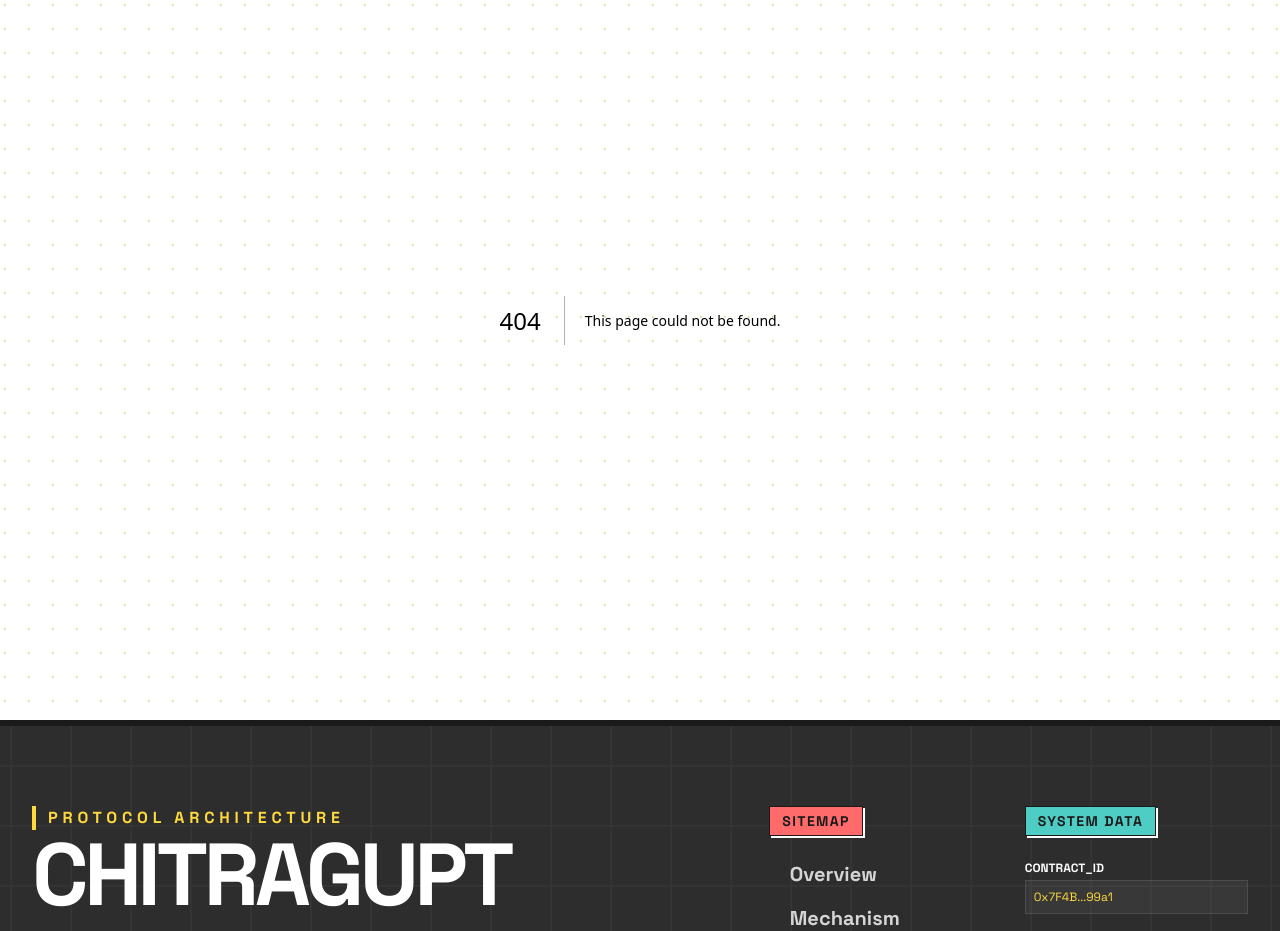
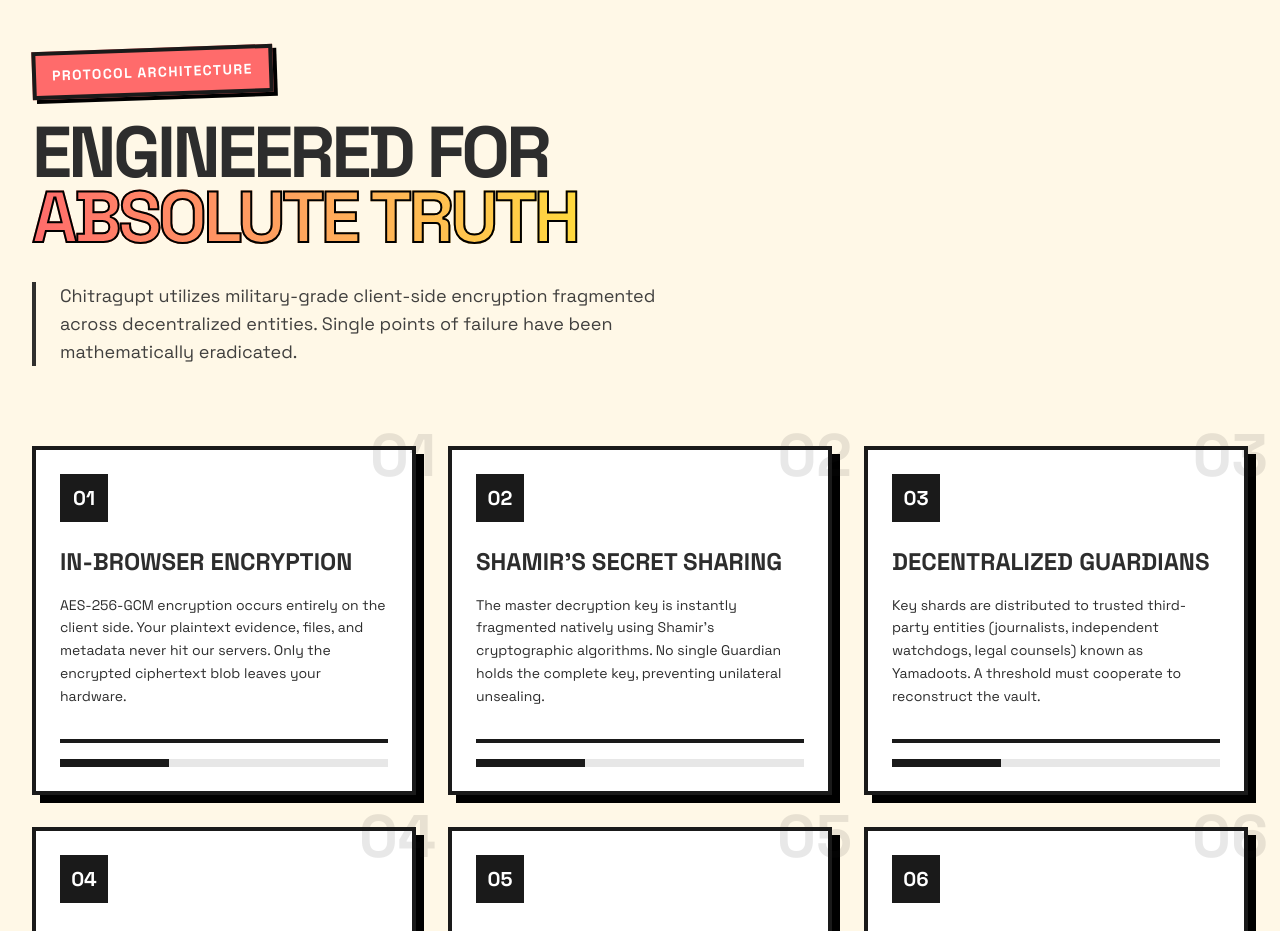
Before and after one commit to zynorex/chitragupt, a Next.js app in the folder frontend/: page /features in a window 1280 px wide. Before the commit this address had no page. Shown: the part 240-1171 px from the top of the page. Built offline with nearby package versions, Linux system fonts and the light colour scheme.

Commit message:
feat: add features page and navigation component with protocol branding

```diff
--- /dev/null
+++ b/frontend/src/app/features/page.tsx
@@ -0,0 +1,104 @@
+"use client";
+import React from "react";
+import Link from "next/link";
+
+const FeatureCard = ({ title, desc, number, color }: { title: string, desc: string, number: string, color: string }) => (
+  <div className={`border-4 border-black p-6 relative group bg-white hover:${color} transition-colors shadow-[8px_8px_0_0_#000]`}>
+    <div className="absolute -top-6 -right-6 text-6xl font-[var(--font-mono)] font-black text-black/10 group-hover:text-black/20 transition-all">
+      {number}
+    </div>
+    <div className="w-12 h-12 bg-black text-white flex items-center justify-center font-bold text-xl mb-6 font-[var(--font-mono)]">
+      {number}
+    </div>
+    <h3 className="text-2xl font-black mb-4 font-[var(--font-display)] uppercase">{title}</h3>
+    <p className="font-[var(--font-mono)] text-sm leading-relaxed">{desc}</p>
+    <div className="mt-8 border-t-4 border-black pt-4">
+      <div className="h-2 w-full bg-black/10">
+        <div className={`h-full bg-black w-1/3 group-hover:w-full transition-all duration-500`}></div>
+      </div>
+    </div>
+  </div>
+);
+
+export default function FeaturesPage() {
+  return (
+    <div className="min-h-screen bg-ivory pt-32 pb-24 text-charcoal overflow-hidden">
+      {/* Dynamic Background Elements */}
+      <div className="absolute top-20 left-10 w-64 h-64 bg-golden/20 rounded-full blur-3xl -z-10 mix-blend-multiply"></div>
+      <div className="absolute bottom-40 right-20 w-96 h-96 bg-cyan/20 rounded-full blur-3xl -z-10 mix-blend-multiply"></div>
+
+      <div className="max-w-7xl mx-auto px-4 sm:px-6 lg:px-8">
+
+        {/* Header Section */}
+        <div className="mb-20 text-center sm:text-left relative">
+          <div className="inline-block border-4 border-black bg-coral px-4 py-2 mb-6 shadow-[4px_4px_0_0_#000] rotate-[-2deg]">
+            <span className="font-[var(--font-mono)] text-white font-bold tracking-widest text-sm uppercase">Protocol Architecture</span>
+          </div>
+          <h1 className="text-5xl sm:text-7xl font-black uppercase font-[var(--font-display)] leading-[0.9] tracking-tighter mb-8">
+            Engineered For
+            <br />
+            <span className="text-transparent bg-clip-text bg-gradient-to-r from-coral to-golden stroke-black stroke-2" style={{ WebkitTextStroke: '2px black' }}>
+              Absolute Truth
+            </span>
+          </h1>
+          <p className="max-w-2xl font-[var(--font-mono)] text-lg border-l-4 border-black pl-6 opacity-90 mx-auto sm:mx-0">
+            Chitragupt utilizes military-grade client-side encryption fragmented across decentralized entities. Single points of failure have been mathematically eradicated.
+          </p>
+        </div>
+
+        {/* Features Grid */}
+        <div className="grid grid-cols-1 md:grid-cols-2 lg:grid-cols-3 gap-8">
+          <FeatureCard
+            number="01"
+            title="In-Browser Encryption"
+            desc="AES-256-GCM encryption occurs entirely on the client side. Your plaintext evidence, files, and metadata never hit our servers. Only the encrypted ciphertext blob leaves your hardware."
+            color="bg-cyan"
+          />
+          <FeatureCard
+            number="02"
+            title="Shamir's Secret Sharing"
+            desc="The master decryption key is instantly fragmented natively using Shamir's cryptographic algorithms. No single Guardian holds the complete key, preventing unilateral unsealing."
+            color="bg-golden"
+          />
+          <FeatureCard
+            number="03"
+            title="Decentralized Guardians"
+            desc="Key shards are distributed to trusted third-party entities (journalists, independent watchdogs, legal counsels) known as Yamadoots. A threshold must cooperate to reconstruct the vault."
+            color="bg-purple-300"
+          />
+          <FeatureCard
+            number="04"
+            title="Dead Man Switch"
+            desc="Automated Chainlink Keepers constantly monitor the whistleblower's check-in parameter. If the whistleblower goes missing, the system automatically triggers a decryption cascade."
+            color="bg-red-400"
+          />
+          <FeatureCard
+            number="05"
+            title="IPFS Immutable Storage"
+            desc="Once encrypted, your evidence is pinned permanently onto the InterPlanetary File System (IPFS) and anchored to Arweave. It cannot be censored, taken down by DMCA, or deleted."
+            color="bg-green-400"
+          />
+          <FeatureCard
+            number="06"
+            title="Zero-Knowledge Identity"
+            desc="Our SATYAVADI protocol (Upcoming) uses zk-SNARKs allowing whistleblowers to cryptographically prove they work for an organization without revealing their actual identity."
+            color="bg-coral"
+          />
+        </div>
+
+        {/* Action Call */}
+        <div className="mt-24 border-4 border-black p-12 bg-black text-white text-center relative overflow-hidden group">
+          <div className="absolute inset-0 bg-[url('https://www.transparenttextures.com/patterns/cubes.png')] opacity-10 group-hover:scale-110 transition-transform duration-1000"></div>
+          <h2 className="text-3xl sm:text-5xl font-black font-[var(--font-display)] uppercase mb-6 relative z-10">
+            Trust the Math. <br/> Not the Server.
+          </h2>
+          <Link href="/submit" className="relative z-10 inline-flex items-center text-black font-bold font-[var(--font-mono)] bg-golden px-8 py-4 border-4 border-transparent hover:bg-white hover:border-white transition-all shadow-[6px_6px_0_0_#FFF] active:shadow-none active:translate-x-[4px] active:translate-y-[4px]">
+            INITIATE PROTOCOL
+            <svg className="ml-3 w-5 h-5" fill="none" stroke="currentColor" viewBox="0 0 24 24"><path strokeWidth="3" strokeLinecap="square" d="M14 5l7 7m0 0l-7 7m7-7H3"></path></svg>
+          </Link>
+        </div>
+
+      </div>
+    </div>
+  );
+}
--- a/frontend/src/components/Navbar.tsx
+++ b/frontend/src/components/Navbar.tsx
@@ -68,7 +68,7 @@ export default function Navbar() {
           {/* Desktop Links (Center) */}
           <div className="hidden lg:flex items-center gap-2 relative">
             <Link
-              href="/#features"
+              href="/features"
               className="relative px-3 py-2 text-sm font-bold font-[var(--font-mono)] text-charcoal tracking-wide group overflow-hidden inline-flex items-center justify-center mx-1"
             >
               <span className="relative z-10 group-hover:text-black transition-colors">FEATURES</span>
@@ -185,7 +185,7 @@ export default function Navbar() {
             {["FEATURES", "ABOUT", "SHABD KOSH"].map((item) => (
               <Link
                 key={item}
-                href={item === "ABOUT" ? "/about" : item === "SHABD KOSH" ? "/shabd-kosh" : `/#${item.toLowerCase().replace(/ /g, "-")}`}
+                href={item === "FEATURES" ? "/features" : item === "ABOUT" ? "/about" : "/shabd-kosh"}
                 onClick={() => setMobileOpen(false)}
                 className="block px-4 py-3 text-base font-bold font-[var(--font-mono)] text-black tracking-widest border-[3px] border-transparent hover:border-black hover:bg-golden hover:translate-x-2 transition-all uppercase"
               >
```
